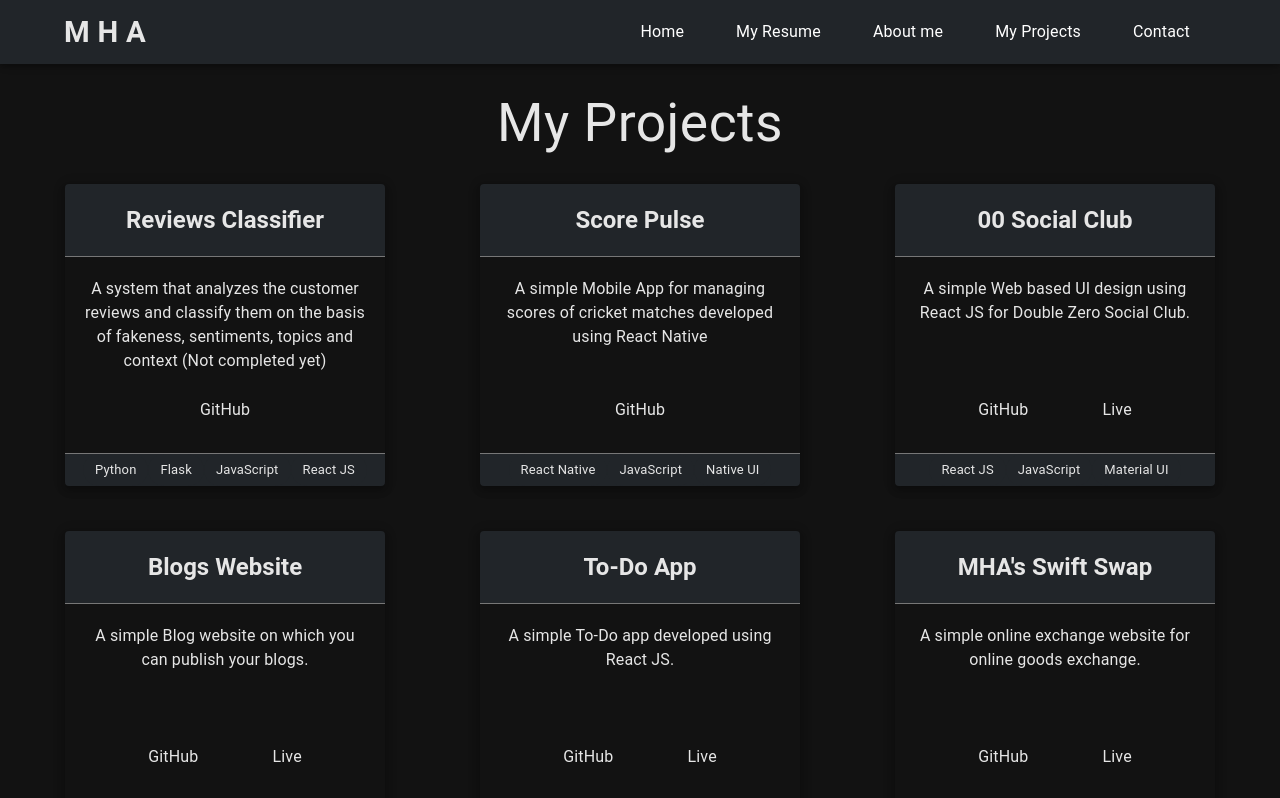
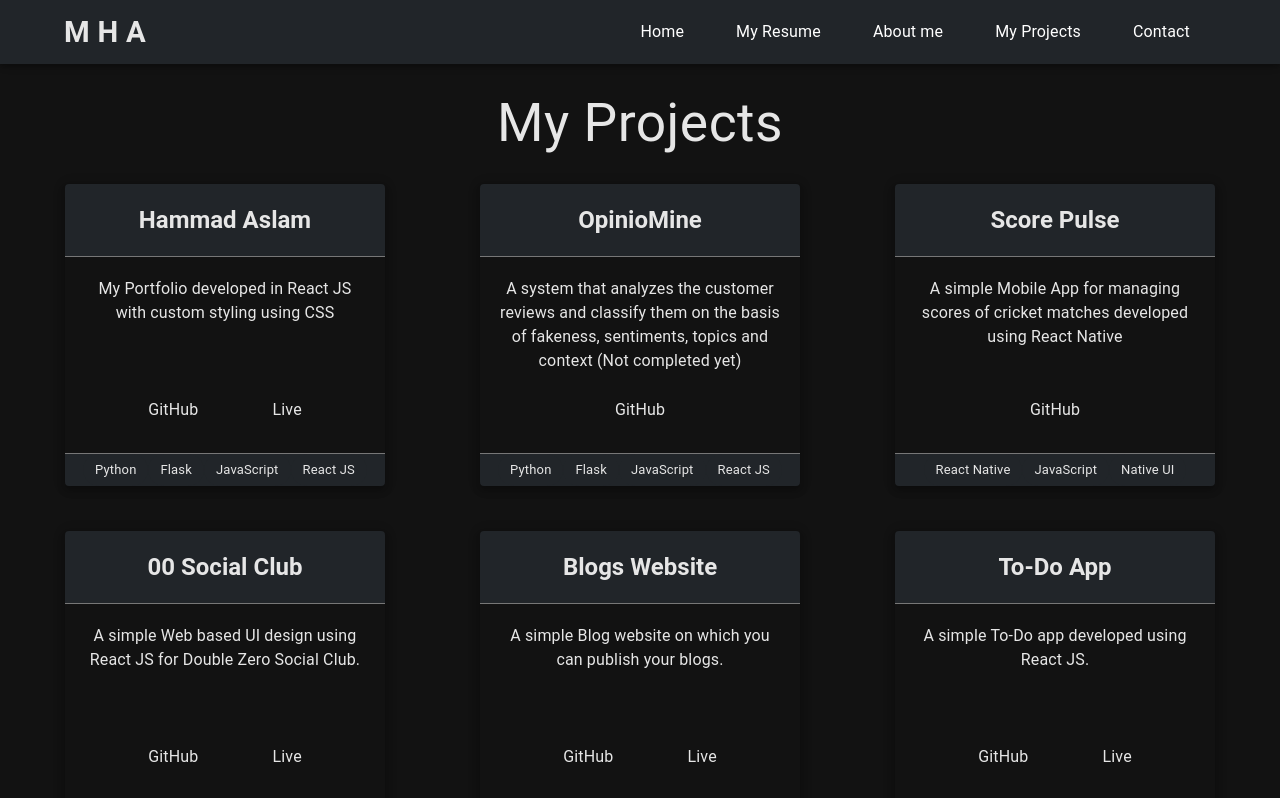
Before and after one commit to hammadaslam1/portfolio-website, a React (Create React App) app: page /portfolio in a window 1280 px wide. Shown: the top 798 px of the page. Built offline with nearby package versions, Linux system fonts and the light colour scheme.

Commit message:
added a project

```diff
--- a/src/components/pages/Portfolio.jsx
+++ b/src/components/pages/Portfolio.jsx
@@ -5,7 +5,17 @@ const Portfolio = () => {
   };
   const projectsRow = [
     createRows(
-      "Reviews Classifier",
+      "Hammad Aslam",
+      "My Portfolio developed in React JS with custom styling using CSS",
+      ["GitHub", "Live"],
+      ["Python", "Flask", "JavaScript", "React JS"],
+      [
+        "https://github.com/hammadaslam1/reviews-classifier",
+        "https://hammad-resume.web.app/",
+      ]
+    ),
+    createRows(
+      "OpinioMine",
       "A system that analyzes the customer reviews and classify them on the basis of fakeness, sentiments, topics and context (Not completed yet)",
       ["GitHub"],
       ["Python", "Flask", "JavaScript", "React JS"],
```
